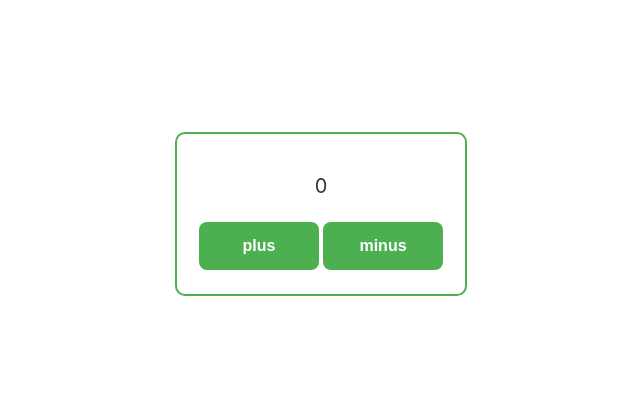
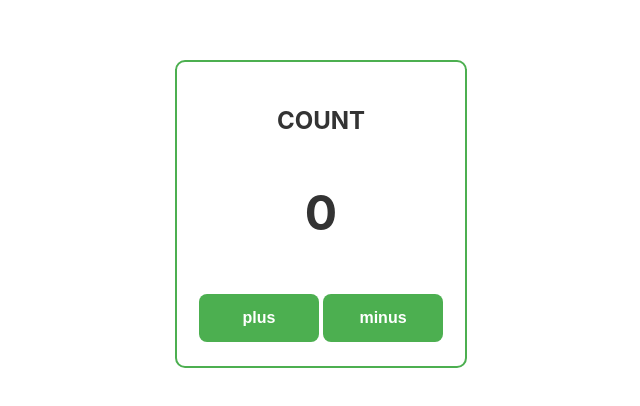
Before and after one commit to HyeokChan/BasicCounter, a React (Create React App) app in the folder basiccounterfront/: page / in a window 1280 px wide. Shown: the part 186-592 px from the top of the page, without its empty margins (319-959 px from the left). Built offline with nearby package versions, Linux system fonts and the light colour scheme.

Commit message:
count 라벨 추가 및 스타일 변경

```diff
--- a/basiccounterfront/src/App.css
+++ b/basiccounterfront/src/App.css
@@ -45,14 +45,22 @@ html, body {
   align-items: center; /* 수직 중앙 정렬 */
 }
 
-.numberDisplay {
-  font-size: 20px; /* 숫자 폰트 크기 */
-  color: #333; /* 숫자 색상 */
-  text-align: center; /* 중앙 정렬 */
-  margin-bottom: 20px; /* 버튼과의 간격 */
+/* "COUNT" 글자 스타일 */
+.count-label {
+  font-size: 24px; /* 글자 크기 */
+  font-weight: bold; /* 글자 두께 */
+  margin-bottom: 10px; /* 숫자와의 간격 */
+  color: #333; /* 글자 색상 */
 }
 
-.countButton {
+/* 숫자 스타일 */
+.counter {
+  font-size: 48px; /* 숫자 크기 */
+  font-weight: bold; /* 숫자 두께 */
+  color: #333; /* 숫자 색상 */
+}
+
+.count-button {
   background-color: #4CAF50; /* 녹색 배경 */
   border: none;
   color: white; /* 텍스트 색상 */
--- a/basiccounterfront/src/App.jsx
+++ b/basiccounterfront/src/App.jsx
@@ -28,13 +28,16 @@ function App() {
         <div className="App">
             <div className={"counterContainer"}>
                 <div>
-                    <p className={"numberDisplay"}>{count}</p>
+                    <p className={"count-label"}>COUNT</p>
                 </div>
                 <div>
-                    <button className={"countButton"} onClick={increaseCount}>
+                    <p className={"counter"}>{count}</p>
+                </div>
+                <div>
+                    <button className={"count-button"} onClick={increaseCount}>
                         plus
                     </button>
-                    <button className={"countButton"} onClick={decreaseCount}>
+                    <button className={"count-button"} onClick={decreaseCount}>
                         minus
                     </button>
                 </div>
```
